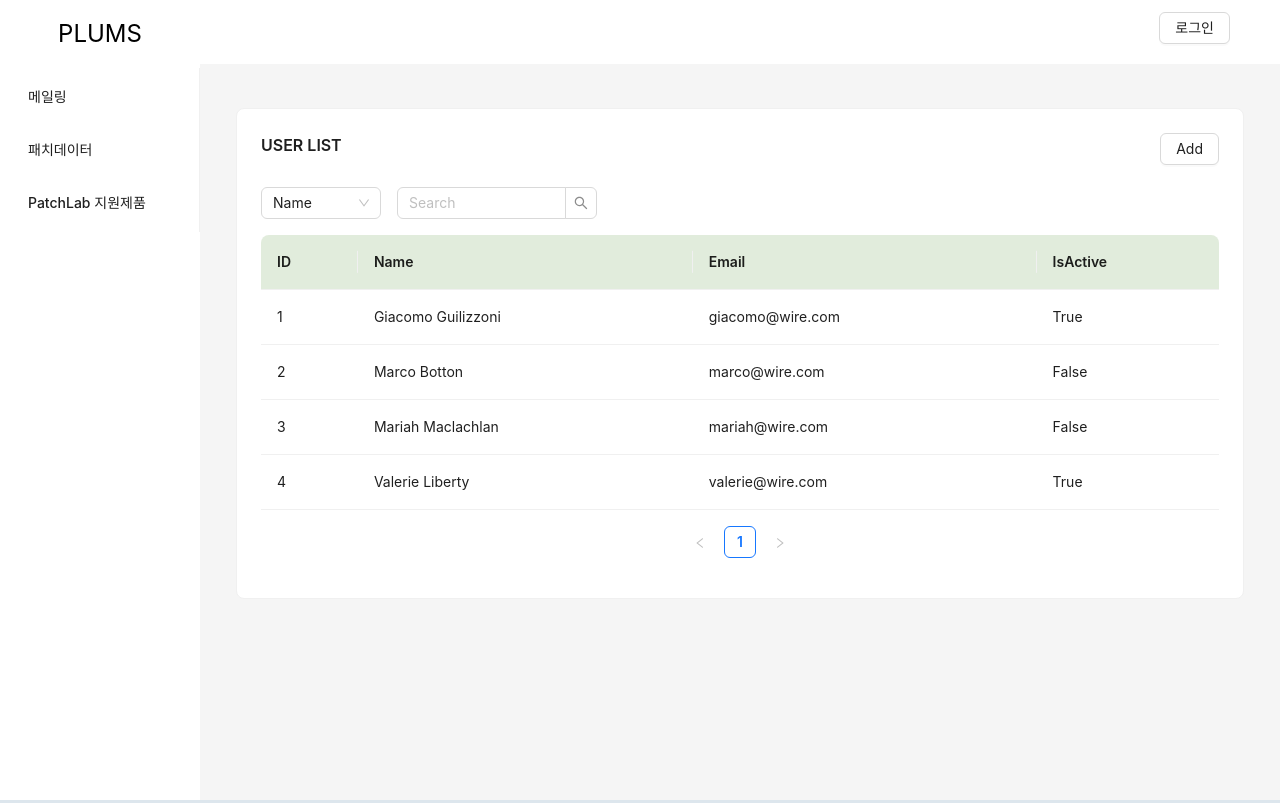
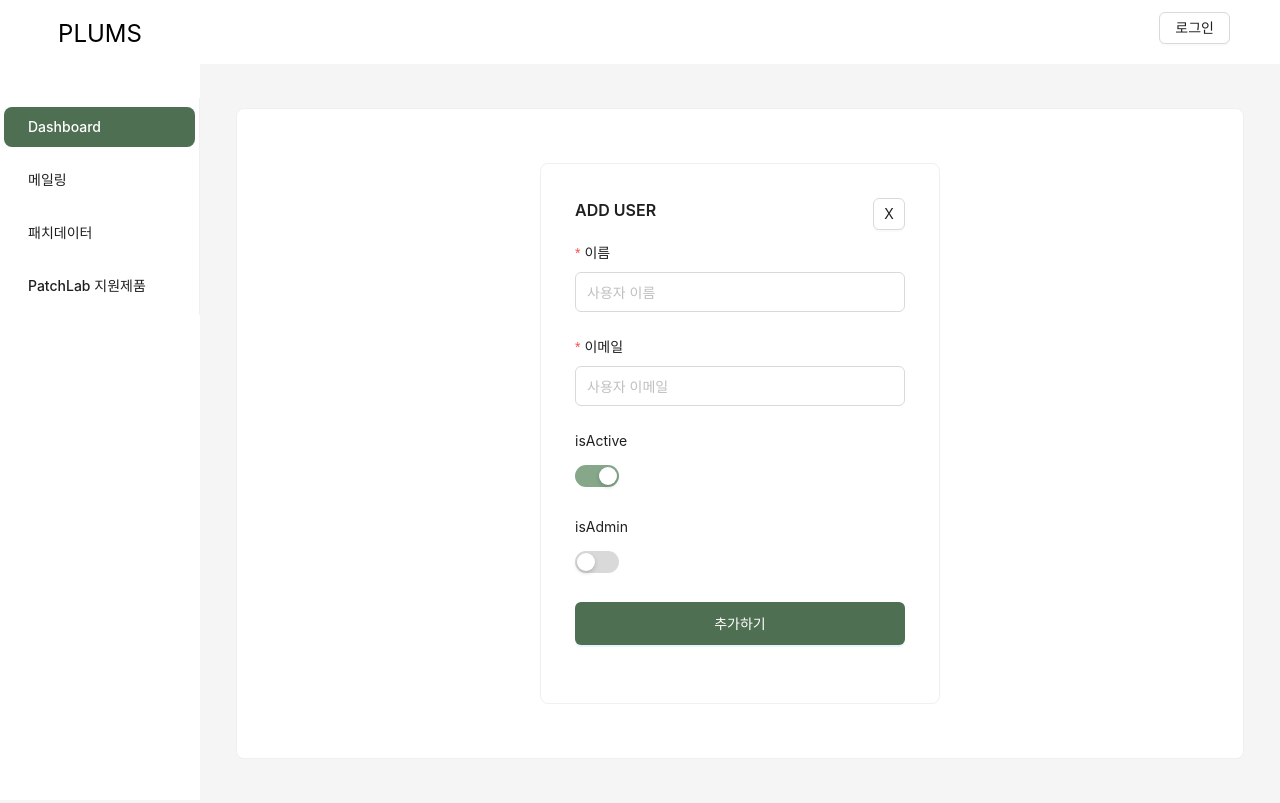
Before and after one commit to jungmir/plums-pot, a React (Vite) app in the folder frontend/: page /add-user in a window 1280 px wide. Built offline with nearby package versions, Linux system fonts and the light colour scheme.

Commit message:
feature: 사용자 추가 화면 구현

```diff
--- a/frontend/package.json
+++ b/frontend/package.json
@@ -12,6 +12,7 @@
   "dependencies": {
     "antd": "^5.21.1",
     "jotai": "^2.10.0",
+    "prop-types": "^15.8.1",
     "react": "^18.3.1",
     "react-dom": "^18.3.1",
     "react-router-dom": "^6.26.2"
--- a/frontend/src/App.css
+++ b/frontend/src/App.css
@@ -11,12 +11,27 @@
 .custom-table .ant-table-thead > tr > th {
   background-color: #e1ecdc;
 }
+.ant-input:hover, .ant-input:focus {
+  border-color: #4f6f52 !important;
+}
+.ant-input.ant-input-status-error:hover,
+.ant-input.ant-input-status-error:focus {
+  border-color: #ff4d4f !important;
+}
+
 .ant-btn:hover {
   color: #4f6f52 !important;
   border-color: #4f6f52 !important;
 }
 .ant-btn-default {
   /* background-color: #86a789; */
+}
+.ant-btn-primary {
+  background-color: #4f6f52;
+}
+.ant-btn-primary:hover {
+  background-color: #fff !important;
+  color: #4f6f52 !important;
 }
 .ant-btn-default:hover {
   color: #4f6f52 !important;
@@ -26,6 +41,17 @@
   color: #4f6f52 !important;
   border-color: #4f6f52 !important;
 }
+.custom-switch {
+  background-color: #d9d9d9;
+}
+
+.custom-switch.ant-switch-checked {
+  background-color: #86a789;
+}
+.custom-switch.ant-switch-checked:hover {
+  background-color: #86a789 !important;
+}
+
 .primary--color {
   color: #4f6f52 !important;
 }
--- a/frontend/src/components/AppLayout.jsx
+++ b/frontend/src/components/AppLayout.jsx
@@ -1,11 +1,12 @@
 import { Layout } from 'antd';
+import PropTypes from 'prop-types';
 import Sidebar from './Sidebar';
 import CustomHeader from './CustomHeader';
-import UserPage from '../pages/UserPage';
+//import UserPage from '../pages/UserPage';
 
 const { Content, Sider, Header } = Layout;
 
-const AppLayout = () => {
+const AppLayout = ({ children }) => {
   return (
     <Layout>
       <Sider
@@ -27,11 +28,16 @@ const AppLayout = () => {
           <CustomHeader />
         </Header>
         <Content style={{margin: '24px 16px', padding: '20px'}}>
-          <UserPage />
+          {/* <UserPage /> */}
+          {children}
         </Content>
       </Layout>
     </Layout>
   );
 };
 
+AppLayout.propTypes = {
+  children: PropTypes.node.isRequired,
+};
+
 export default AppLayout;
--- a/frontend/src/components/Sidebar.jsx
+++ b/frontend/src/components/Sidebar.jsx
@@ -1,7 +1,36 @@
 import { Flex, Menu } from 'antd';
 import '../App.css';
+import { useNavigate } from 'react-router-dom';
 
 const Sidebar = () => {
+  const navigate = useNavigate();
+  const items=[
+    {key: '1', label: 'Dashboard'},
+    {key: '2', label: '메일링'},
+    {key: '3', label: '패치데이터'},
+    {key: '4', label: 'PatchLab 지원제품'},
+  ]
+
+  const handleMenuClick = (key) => {
+    // 메뉴 아이템 클릭 시 경로 설정
+    switch (key) {
+      case '1':
+        navigate('/');
+        break;
+      case '2':
+        navigate('/');
+        break;
+      case '3':
+        navigate('/');
+        break;
+      case '4':
+        navigate('/');
+        break;
+      default:
+        break;
+    }
+  };
+
   return (
     <>
       <Flex align="center" justify="center">
@@ -10,21 +39,10 @@ const Sidebar = () => {
       </div>
       </Flex>
 
-      <Menu mode="inline" className="menu-bar"
-      items={[
-        {
-          key: '1',
-          label: '메일링'
-        },
-        {
-          key: '2',
-          label: '패치데이터'
-        },
-        {
-          key: '3',
-          label: 'PatchLab 지원제품'
-        }
-      ]}
+      <Menu mode="inline" className="menu-bar" defaultSelectedKeys={'1'}
+        style={{marginTop: '30px'}}
+        items={items}
+        onClick={({ key }) => handleMenuClick(key)}
       />
     </>
   );
--- a/frontend/src/pages/AddUserPage.jsx
+++ b/frontend/src/pages/AddUserPage.jsx
@@ -1,6 +1,69 @@
+import { Form, Input, Switch, Button, Typography, Card, Row, Col } from 'antd';
+import { useNavigate } from 'react-router-dom';
+
 const AddUserPage = () => {
+    const navigate = useNavigate();
+    const onFinish = (values) => {
+      console.log('Received values:', values);
+      // 여기에 API 호출 등을 추가하여 사용자 추가 로직을 구현할 수 있습니다.
+    };
+
     return (
-        <div> add user</div>
+        <Card style={{padding: '30px'}}>
+            <Card style={{ padding: '10px', maxWidth: '400px', margin: '0 auto' }}>
+                <Row justify="space-between">
+                    <Col>
+                    <Typography.Title level={5} style={{marginBottom: '20px'}}>ADD USER</Typography.Title>
+                    </Col>
+                    <Col>
+                    <Button style={{width: '12px'}} onClick={() => navigate('/')}>X</Button>
+                    </Col>
+                </Row>
+
+                <Form
+                layout="vertical"
+                onFinish={onFinish}
+                initialValues={{
+                    isActive: true,
+                    isAdmin: false,
+                }}
+                >
+                <Form.Item
+                    label="이름"
+                    name="name"
+                    rules={[{ required: true, message: '이름을 입력해주세요.' }]}
+                >
+                    <Input placeholder="사용자 이름" style={{height: '40px'}} />
+                </Form.Item>
+
+                <Form.Item
+                    label="이메일"
+                    name="email"
+                    rules={[
+                    { required: true, message: '이메일을 입력해주세요.' },
+                    { type: 'email', message: '유효한 이메일을 입력해주세요.' }
+                    ]}
+                >
+                    <Input placeholder="사용자 이메일" style={{height: '40px'}} />
+                </Form.Item>
+
+                <Form.Item label="isActive" name="isActive" valuePropName="checked">
+                    <Switch className="custom-switch" />
+                </Form.Item>
+
+                <Form.Item label="isAdmin" name="isAdmin" valuePropName="checked">
+                    <Switch className="custom-switch" />
+                </Form.Item>
+
+                <Form.Item>
+                    <Button type="primary" htmlType="submit" style={{ width: '100%', height: '43px' }}>
+                    추가하기
+                    </Button>
+                </Form.Item>
+                </Form>
+            </Card>
+        </Card>
+
     );
   };
 
--- a/frontend/src/pages/UserPage.jsx
+++ b/frontend/src/pages/UserPage.jsx
@@ -1,6 +1,8 @@
 import { Table, Input, Select, Card, Flex, Typography, Button, Row, Col } from 'antd';
+import { useNavigate } from 'react-router-dom';
 
 const UserPage = () => {
+  const navigate = useNavigate();
   const { Option } = Select;
 
   const columns = [
@@ -18,7 +20,7 @@ const UserPage = () => {
   ];
 
   return (
-    <div style={{ flex: 1}}>
+    <div style={{ flex: 1 }}>
     <Card>
         <Row justify="space-between">
             <Col>
@@ -27,7 +29,7 @@ const UserPage = () => {
                 </Typography.Title>
             </Col>
             <Col>
-                <Button>Add</Button>
+                <Button onClick={() => navigate('/add-user')}>Add</Button>
             </Col>
         </Row>
         <Flex>
```
Also changed, not shown: frontend/src/components/Sidebar.css (deleted), 1 other file (tests, documents, lock files or other folders).
